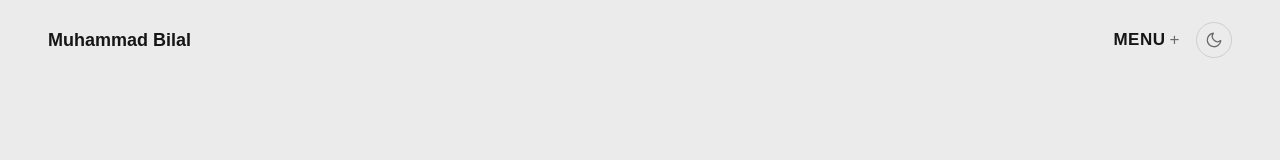
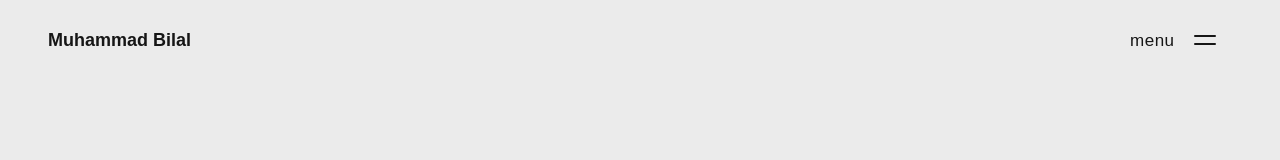
Before and after one commit to bilalmuhammad41/mbilal-portfolio, a Next.js app: page / in a window 1280 px wide. Shown: the top 160 px of the page. Built offline with nearby package versions, Linux system fonts and the light colour scheme.

Commit message:
bugfix: open menu last navitem unclickable and wrong cursor hover size

```diff
--- a/src/components/CustomCursor/CustomCursor.css
+++ b/src/components/CustomCursor/CustomCursor.css
@@ -22,7 +22,7 @@
   width: 12px;
   height: 12px;
   border-radius: 999px;
-  background: rgb(255, 255, 255);
+  background: rgb(0, 0, 0);
   will-change: transform, width, height;
 }
 
--- a/src/components/Nav/Nav.css
+++ b/src/components/Nav/Nav.css
@@ -39,7 +39,7 @@
   position: relative;
   overflow: hidden;
   height: 1.75rem;
-  min-width: 5rem;
+  min-width: 10rem;
   display: flex;
   align-items: center;
   justify-content: flex-end;
@@ -60,6 +60,7 @@
   position: absolute;
   right: 0;
   top: 0;
+  z-index: 1;
   display: flex;
   flex-direction: row;
   align-items: center;
@@ -69,6 +70,10 @@
   margin: 0;
   padding: 0;
   height: 1.75rem;
+}
+
+.nav-menu-stack--open .nav-links {
+  z-index: 3;
 }
 
 .nav-link {
@@ -85,7 +90,7 @@
   color: var(--text);
   font-size: clamp(0.875rem, 1.5vw, 1.0625rem);
   font-weight: 600;
-  text-transform: uppercase;
+  /* text-transform: uppercase; */
   letter-spacing: 0.03em;
   cursor: pointer;
   font-family: inherit;
@@ -102,14 +107,56 @@
   font-weight: 400;
 }
 
+.menu-button--hamburger {
+  position: relative;
+  display: flex;
+  align-items: center;
+}
+
+.menu-btn-track .menu-button--hamburger::before {
+  content: "menu";
+  position: absolute;
+  left: -4rem;
+  top: 55%;
+  transform: translateY(-50%);
+  font-size: clamp(0.875rem, 1.5vw, 1.0625rem);
+  font-weight: 500;
+  /* text-transform: uppercase; */
+  letter-spacing: 0.03em;
+  white-space: nowrap;
+  pointer-events: none;
+}
+
+.menu-hamburger {
+  display: flex;
+  flex-direction: column;
+  justify-content: center;
+  gap: 0.375rem;
+  width: 1.375rem;
+  height: 1.75rem;
+}
+
+.menu-hamburger__line {
+  display: block;
+  width: 100%;
+  height: 2px;
+  background-color: currentColor;
+  border-radius: 1px;
+}
+
 .menu-btn-container {
   position: absolute;
   right: 0;
   top: 0;
   height: 1.75rem;
-  overflow: hidden;
+  overflow: visible;
   cursor: pointer;
   z-index: 2;
+}
+
+.nav-menu-stack--open .menu-btn-container {
+  pointer-events: none;
+  z-index: 1;
 }
 
 .menu-btn-track {
@@ -270,6 +317,10 @@
   overflow: hidden;
 }
 
+.nav-actions .menu-button--hamburger::before {
+  display: none;
+}
+
 .nav-actions .menu-button-visible,
 .nav-actions .menu-button-not-visible {
   transition: transform 700ms cubic-bezier(0.25, 1.08, 0.68, 0.98);
--- a/src/components/Nav/Nav.jsx
+++ b/src/components/Nav/Nav.jsx
@@ -5,7 +5,7 @@ import { NavItems, MobileNavItems } from "../../constants";
 import TransitionLink from "../PageTransition/TransitionLink";
 import NavRollLink from "./NavRollLink";
 import ThemeToggle from "../Theme/ThemeToggle";
-import { ScrollTrigger } from "@/lib/gsap";
+import { ScrollTrigger, getScrollSmoother } from "@/lib/gsap";
 import { isInternalPath } from "@/lib/slug";
 import "./Nav.css";
 
@@ -31,10 +31,31 @@ const Nav = ({ formattedTime }) => {
   }, [mobileMenuBtnVisible]);
 
   useEffect(() => {
-    const handleScroll = () => closeDesktopMenu();
-    ScrollTrigger.addEventListener("scroll", handleScroll);
-    return () => ScrollTrigger.removeEventListener("scroll", handleScroll);
-  }, []);
+    if (!desktopMenuOpen) return;
+
+    const closeOnScroll = () => setDesktopMenuOpen(false);
+
+    const getScrollRoot = () => {
+      const scroller = getScrollSmoother()?.scrollTrigger?.scroller;
+      if (scroller instanceof Element) return scroller;
+      if (typeof scroller === "string") {
+        return document.querySelector(scroller);
+      }
+      return document.getElementById("smooth-wrapper") ?? window;
+    };
+
+    const scrollRoot = getScrollRoot() ?? window;
+
+    ScrollTrigger.addEventListener("scroll", closeOnScroll);
+    scrollRoot.addEventListener("scroll", closeOnScroll, { passive: true });
+    window.addEventListener("wheel", closeOnScroll, { passive: true });
+
+    return () => {
+      ScrollTrigger.removeEventListener("scroll", closeOnScroll);
+      scrollRoot.removeEventListener("scroll", closeOnScroll);
+      window.removeEventListener("wheel", closeOnScroll);
+    };
+  }, [desktopMenuOpen]);
 
   const handleMenuClick = () => setDesktopMenuOpen(true);
 
@@ -165,11 +186,13 @@ const Nav = ({ formattedTime }) => {
                 >
                   <button
                     type="button"
-                    className="menu-button"
-
+                    className="menu-button menu-button--hamburger"
+                    aria-label="Menu"
                   >
-                    <span>Menu</span>
-                    <span className="menu-plus">+</span>
+                    <span className="menu-hamburger" aria-hidden="true">
+                      <span className="menu-hamburger__line" />
+                      <span className="menu-hamburger__line" />
+                    </span>
                   </button>
                 </div>
               </div>
@@ -177,7 +200,7 @@ const Nav = ({ formattedTime }) => {
           </div>
 
           <div className="nav-actions">
-            <ThemeToggle />
+            {/* <ThemeToggle /> */}
             <div
               className={`max-sm:flex hidden menu-btn-container ${mobileMenuBtnVisible ? "menu-button-visible" : "menu-button-not-visible"}`}
               onClick={handleMobileMenuClick}
@@ -187,11 +210,14 @@ const Nav = ({ formattedTime }) => {
             >
               <button
                 type="button"
-                className="menu-button"
+                className="menu-button menu-button--hamburger"
+                aria-label="Menu"
                 data-magnetic={mobileMenuBtnVisible ? "true" : "false"}
               >
-                <span>Menu</span>
-                <span className="menu-plus">+</span>
+                <span className="menu-hamburger" aria-hidden="true">
+                  <span className="menu-hamburger__line" />
+                  <span className="menu-hamburger__line" />
+                </span>
               </button>
             </div>
           </div>
@@ -212,7 +238,7 @@ const Nav = ({ formattedTime }) => {
             </TransitionLink>
 
             <div className="mobile-menu-header-actions">
-              <ThemeToggle className="mobile-theme-toggle" />
+              {/* <ThemeToggle className="mobile-theme-toggle" /> */}
               <div
                 className={`close-btn-container ${closeBtnVisible ? "close-btn-visible" : "close-btn-not-visible"}`}
                 onClick={closeBtnClick}
--- a/src/views/ContactView.jsx
+++ b/src/views/ContactView.jsx
@@ -74,7 +74,7 @@ export default function ContactView() {
             </label>
 
             <label className="contact-label">
-              Tell us about your project
+              Tell me about your project
               <textarea
                 className="contact-input contact-textarea"
                 name="message"
--- a/src/views/HomeView.jsx
+++ b/src/views/HomeView.jsx
@@ -96,7 +96,7 @@ export default function HomeView() {
           className="link-arrow"
 
         >
-          Tell us
+          Tell me
         </TransitionLink>
       </section>
     </div>
```
